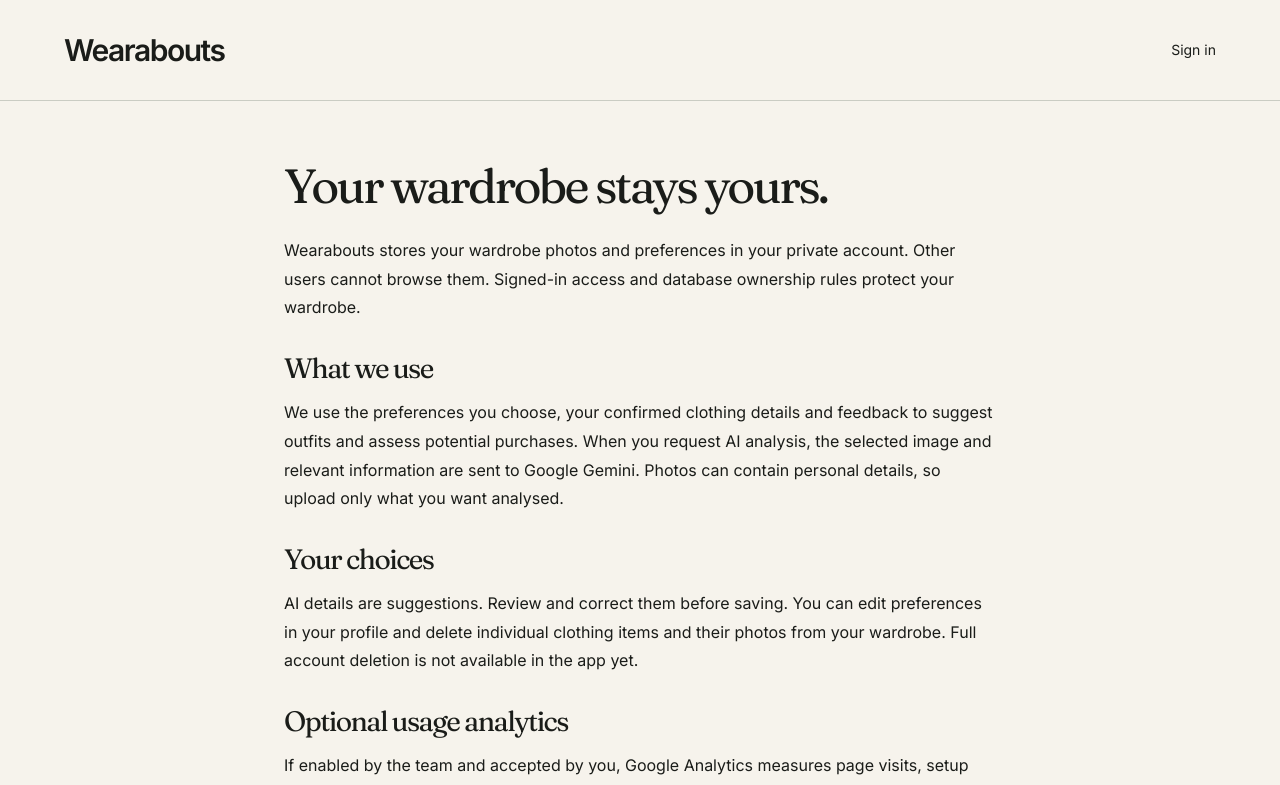
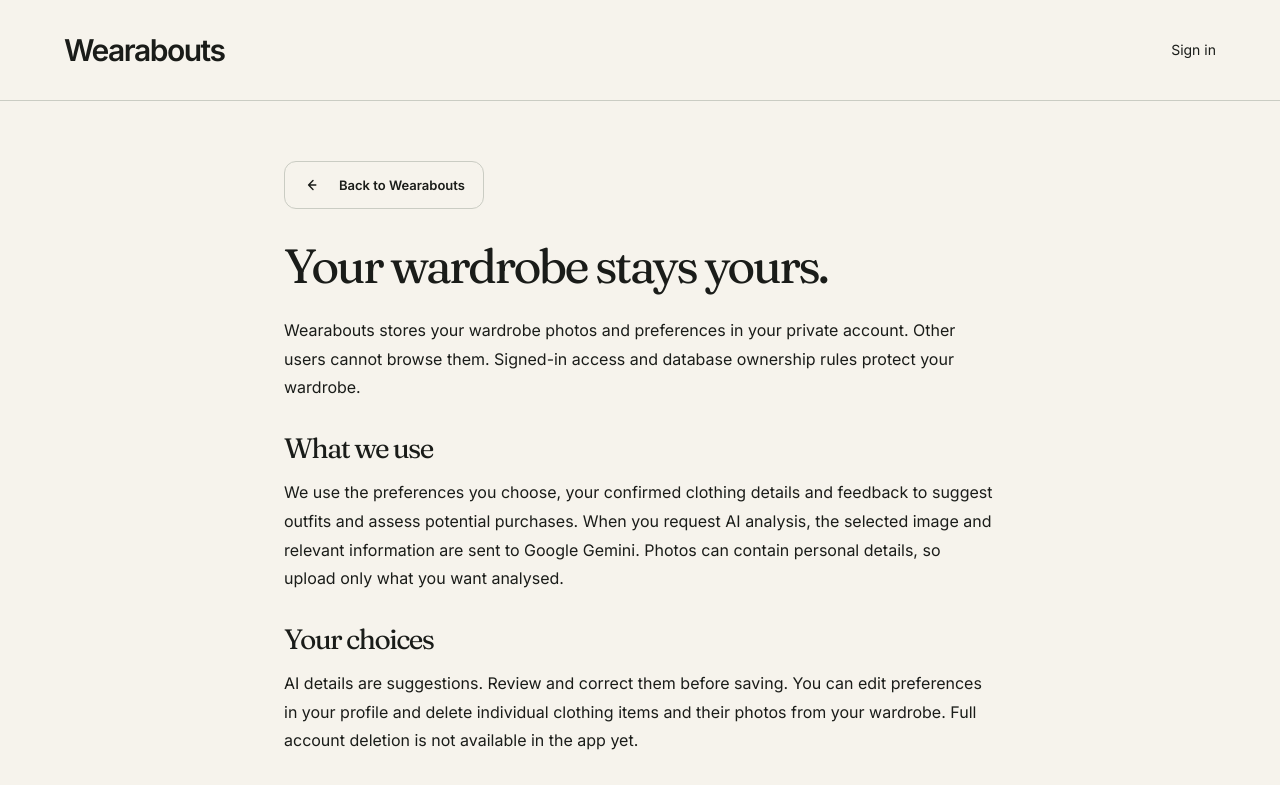
Before and after one commit to joojaja/CS3216-A3-Group2, a Next.js app in the folder app/: page /privacy in a window 1280 px wide. Shown: the top 785 px of the page. Built offline with nearby package versions, Linux system fonts and the light colour scheme; no server answers.

Commit message:
edit privacy back button

```diff
--- a/app/src/app/privacy/page.tsx
+++ b/app/src/app/privacy/page.tsx
@@ -1,5 +1,6 @@
 import type { Metadata } from "next";
 import Link from "next/link";
+import { PrivacyBackButton } from "@/components/privacy-back-button";
 import "../landing.css";
 import "../onboarding/onboarding.css";
 
@@ -17,6 +18,7 @@
         <Link href="/login">Sign in</Link>
       </header>
       <article className="privacy-copy">
+        <PrivacyBackButton />
         <h1>Your wardrobe stays yours.</h1>
         <p>
           Wearabouts stores your wardrobe photos and preferences in your private
@@ -52,9 +54,6 @@
           upload sensitive documents or images you do not have permission to
           use.
         </p>
-        <Link className="onboarding-secondary" href="/">
-          Back to Wearabouts
-        </Link>
       </article>
     </main>
   );
--- /dev/null
+++ b/app/src/components/privacy-back-button.tsx
@@ -0,0 +1,33 @@
+"use client";
+
+import { useRouter } from "next/navigation";
+
+export function PrivacyBackButton() {
+  const router = useRouter();
+
+  return (
+    <button
+      type="button"
+      className="onboarding-secondary mb-8 gap-2 px-4 py-2.5 text-sm font-medium"
+      onClick={() => {
+        if (window.history.length > 1) {
+          router.back();
+        } else {
+          router.replace("/");
+        }
+      }}
+    >
+      <svg
+        viewBox="0 0 20 20"
+        fill="none"
+        stroke="currentColor"
+        strokeWidth="1.8"
+        className="size-4"
+        aria-hidden="true"
+      >
+        <path d="m12.5 4.5-5.5 5.5 5.5 5.5M7 10h9" strokeLinecap="round" strokeLinejoin="round" />
+      </svg>
+      Back to Wearabouts
+    </button>
+  );
+}
```
